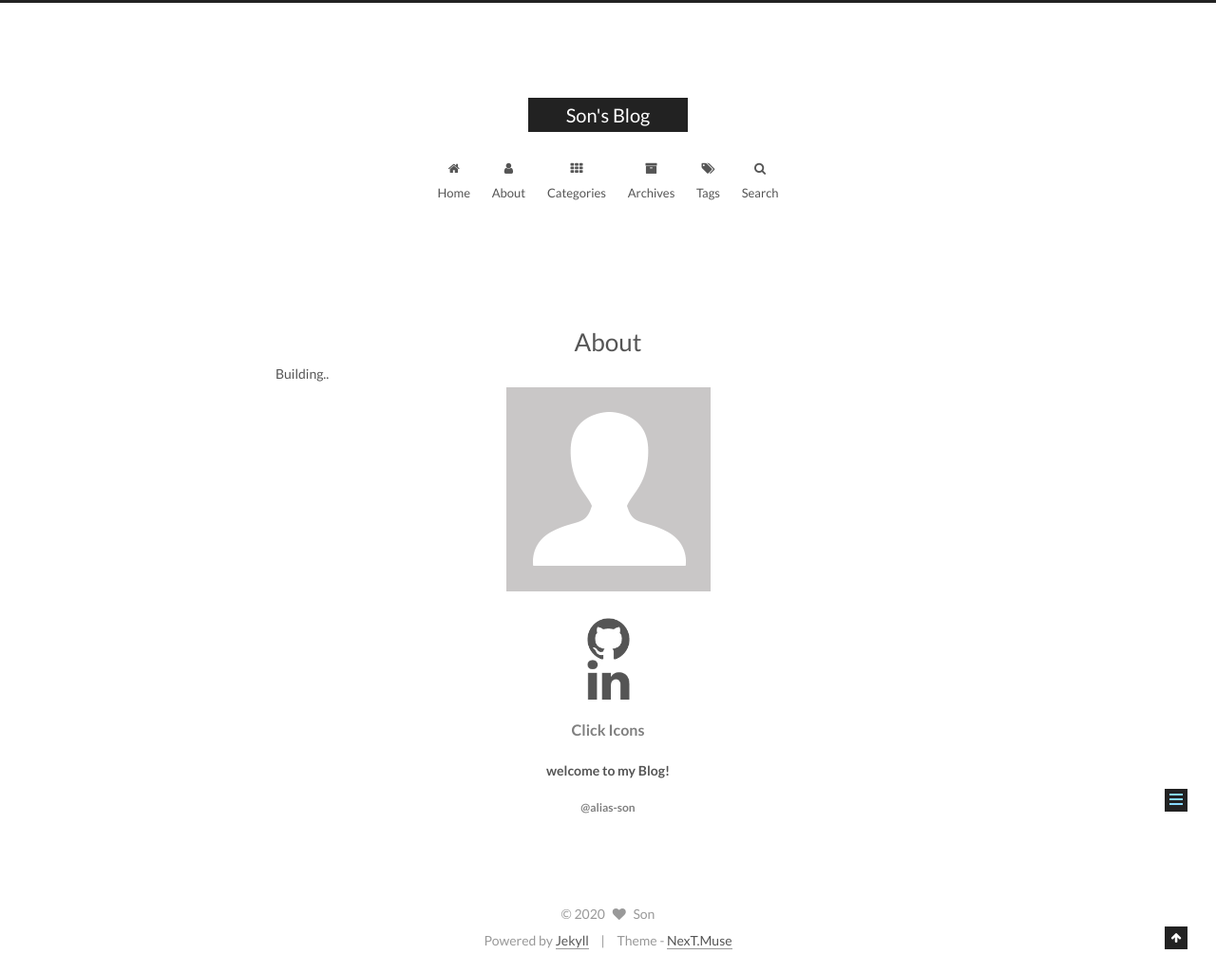
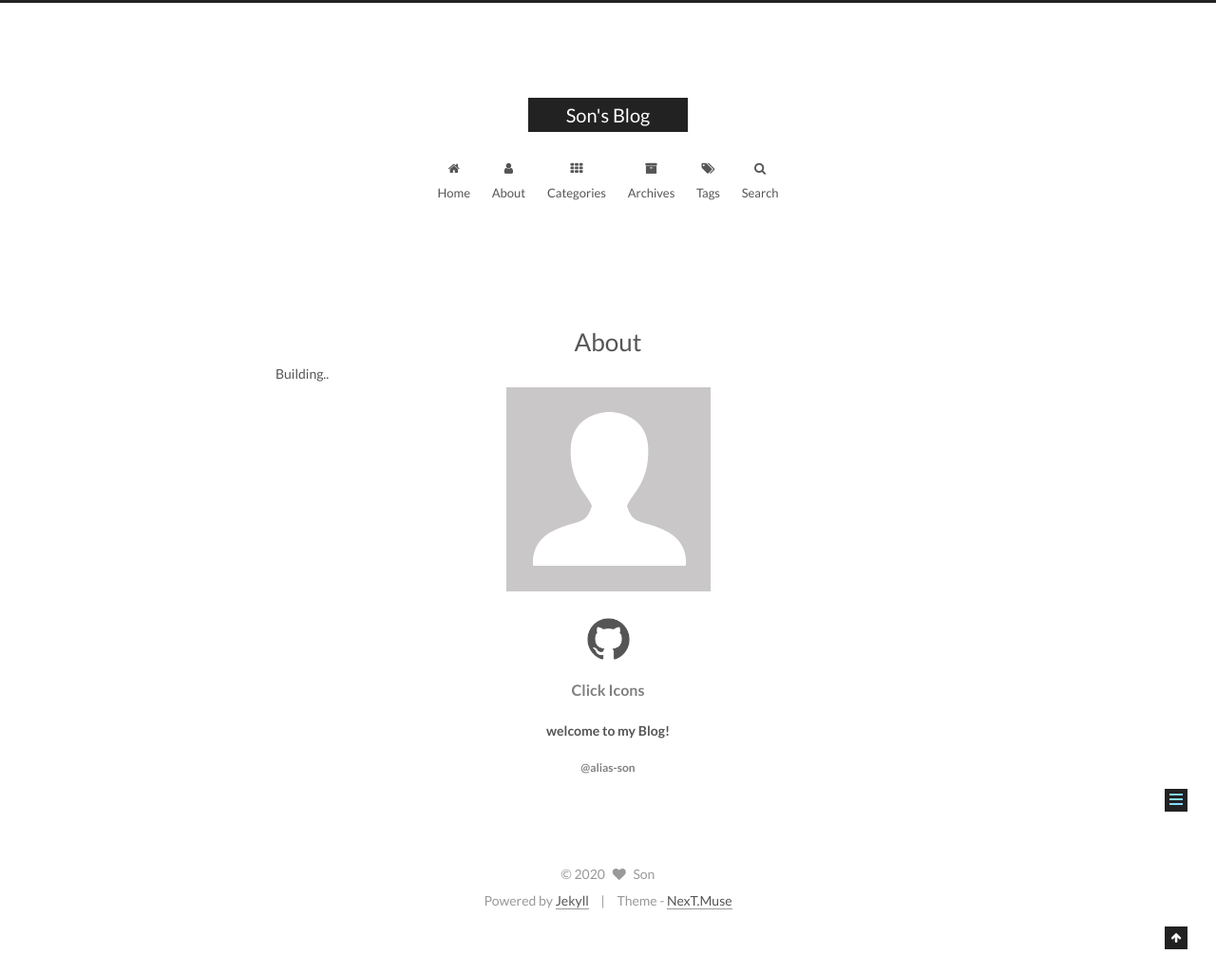
Before and after one commit to son-pistachio/son-pistachio.github.io, a Jekyll site: the page built from about/index.html, in a window 1280 px wide. Shown: the whole page at 95% size. Built offline with Jekyll 4.4.1, drawn with Linux system fonts in a browser that asks for light colours.

Commit message:
update about

```diff
--- a/about/index.html
+++ b/about/index.html
@@ -15,9 +15,8 @@ Building..
         <div style="text-align: center">
     <img src="/assets/images/avatar.gif">
     <br/>
-    <a href="https://github.com/alias-son" target = "_blank"/><img src="/assets/images/github.png" width="45px" height="45px" vspace=10 hspace=10></a><a href="www.linkedin.com/in/alias-son" target = "_blank"><img src="/assets/images/linkedin.png" width="45px" height="45px"></a>
-    <!-- <a href="https://www.instagram.com/ire_0546/"><img src="instagram.png" width="70px" height="70px"></a>
-    <a href="https://iredays.tistory.com/"><img src="blog.png" width="64px" height="64px"></a> -->
+    <a href="https://github.com/alias-son" target = "_blank"><img src="/assets/images/github.png" width="45px" height="45px" vspace="10px" hspace="10px"/></a>
+    <!-- <a href="www.linkedin.com/in/alias-son" target = "_blank"><img src="/assets/images/linkedin.png" width="45px" height="45px"></a> -->
 
     <h4 style="color: gray">Click Icons</h4>
     <h5>welcome to my Blog!</h5>
```
